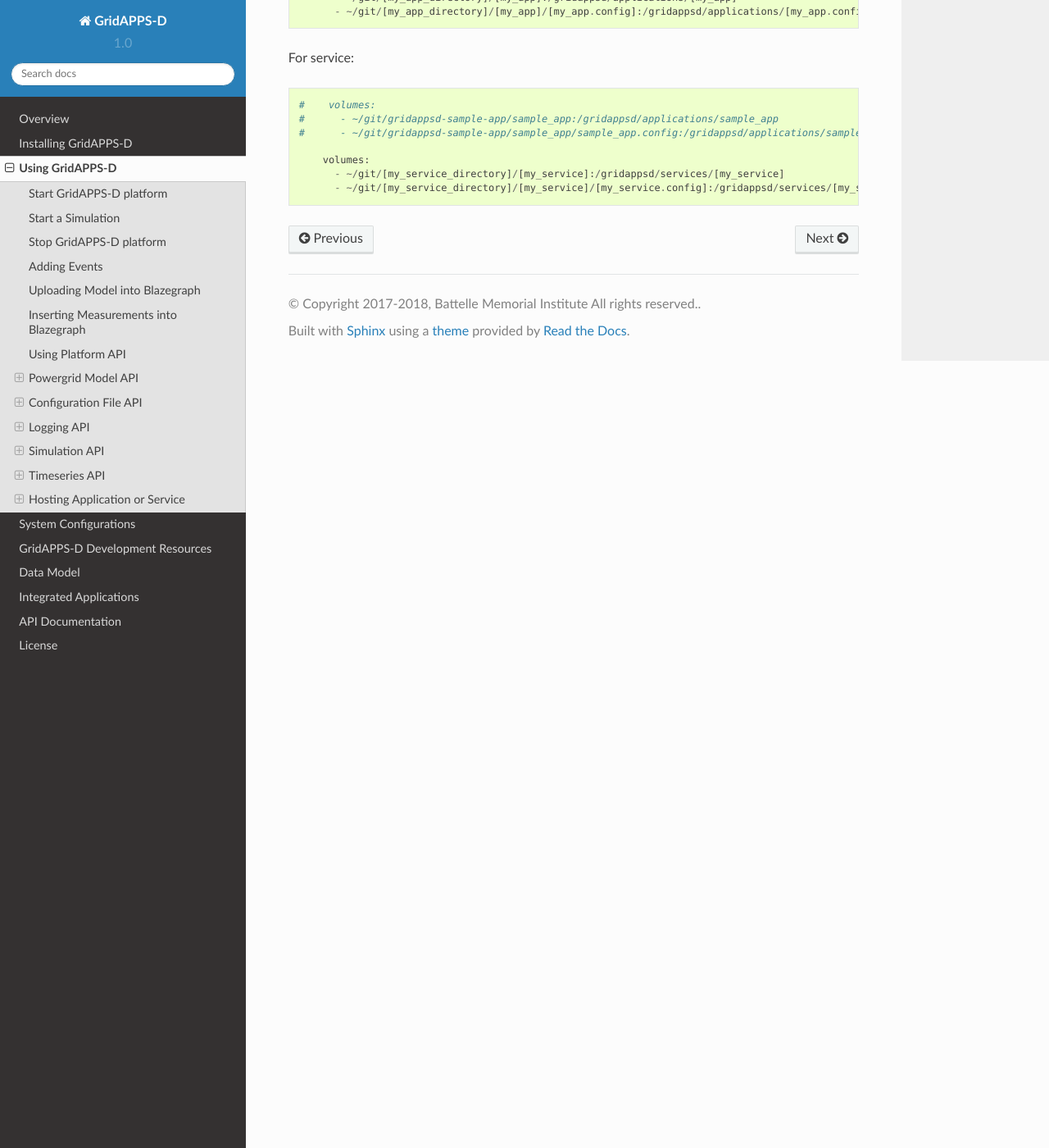
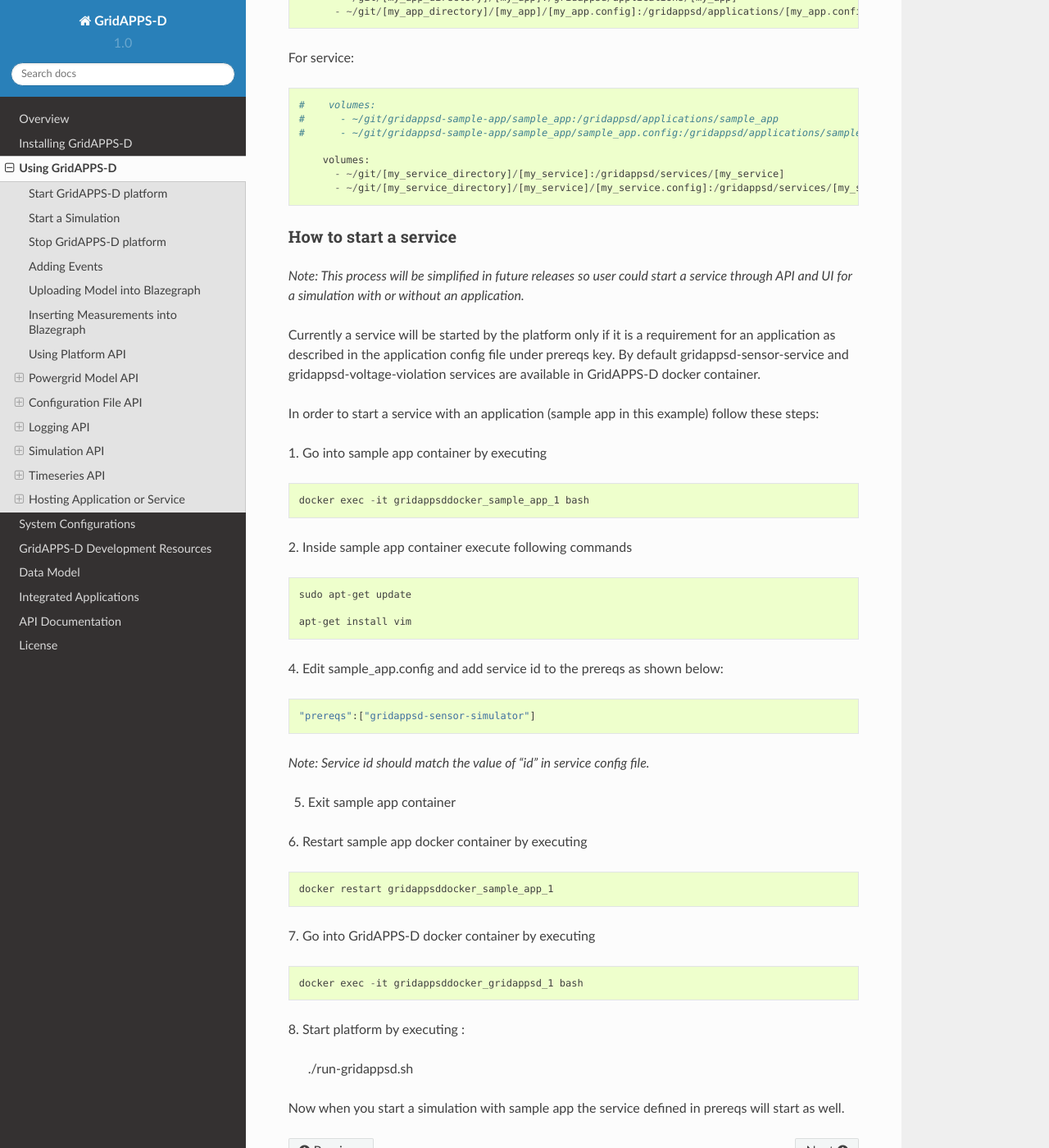
Before and after one commit to ericstephan/gridappsd-docs, a Sphinx documentation site: the page built from docs/source/using_gridappsd/index.rst, in a window 1280 px wide and 1400 px high, scrolled down 33345 px. Shown: the whole window at 82% size. Built offline with Sphinx 7.4.7 and the Read the Docs theme 2.0.0, drawn with Linux system fonts in a browser that asks for light colours.

Commit message:
Added how to start service

```diff
--- a/docs/source/using_gridappsd/Developing_Apps.rst
+++ b/docs/source/using_gridappsd/Developing_Apps.rst
@@ -116,3 +116,50 @@
 	    volumes:
 	      - ~/git/[my_service_directory]/[my_service]:/gridappsd/services/[my_service]
 	      - ~/git/[my_service_directory]/[my_service]/[my_service.config]:/gridappsd/services/[my_service.config]
+
+How to start a service
+^^^^^^^^^^^^^^^^^^^^^^
+*Note: This process will be simplified in future releases so user could start a service through API and UI for a simulation with or without an application.*
+
+Currently a service will be started by the platform only if it is a requirement for an application as described in the application config file under prereqs key.
+By default gridappsd-sensor-service and gridappsd-voltage-violation  services are available in GridAPPS-D docker container.
+
+In order to start a service with an application (sample app in this example) follow these steps:
+
+1. Go into sample app container by executing
+::
+
+	docker exec -it gridappsddocker_sample_app_1 bash
+
+2. Inside sample app container execute following commands
+::
+
+	sudo apt-get update
+
+	apt-get install vim
+
+4. Edit sample_app.config and add service id to the prereqs as shown below:
+::
+
+	"prereqs":["gridappsd-sensor-simulator"]
+
+*Note: Service id should match the value of "id" in service config file.*
+
+5. Exit sample app container
+
+6. Restart sample app docker container by executing
+::
+
+	docker restart gridappsddocker_sample_app_1
+
+7. Go into GridAPPS-D docker container by executing
+::
+
+	docker exec -it gridappsddocker_gridappsd_1 bash
+
+8. Start platform by executing
+:
+
+	./run-gridappsd.sh
+
+Now when you start a simulation with sample app the service defined in prereqs will start as well.
```
